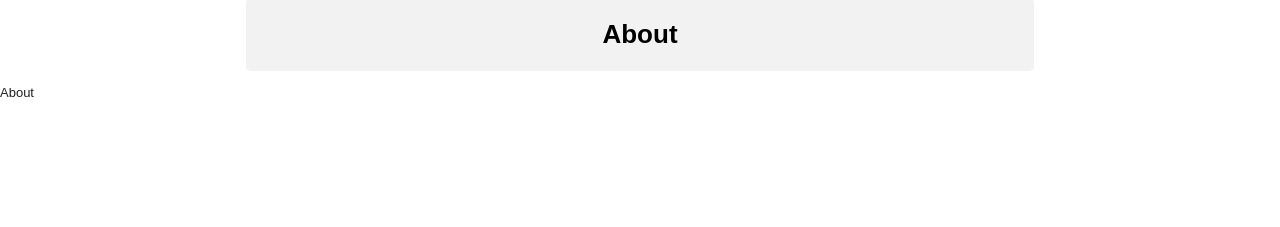
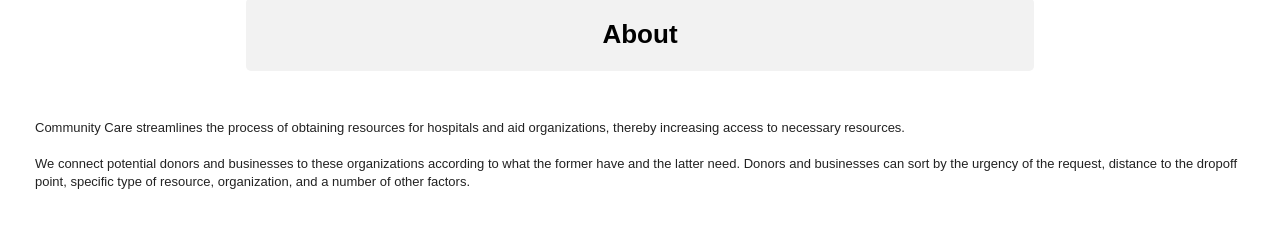
Before and after one commit to andrewli8/CharityWeb, a website: page public/about.html in a window 1280 px wide. Shown: the part 175-402 px from the top of the page. Drawn offline with Linux system fonts and the light colour scheme.

Commit message:
Some more updates

```diff
--- a/public/about.html
+++ b/public/about.html
@@ -17,6 +17,10 @@
 
         <div class="center"><h1>About</h1></div>
 
-        <p>About</p>
+        <p>Community Care streamlines the process of obtaining resources for hospitals and aid organizations, thereby increasing access to necessary resources.
+        <br></br>
+        We connect potential donors and businesses to these organizations according to what the former have and the latter need. Donors and businesses can sort by the urgency of the request, distance to the dropoff point, specific type of resource, organization, and a number of other factors.
+        </p>
+
     </body>
 </html>
--- a/public/google.css
+++ b/public/google.css
@@ -17,6 +17,9 @@ limitations under the License.
 */
 
 /* CONTAINERS */
+p {
+  padding: 35px;
+}
 
 input[type=text], select {
   width: 100%;
@@ -46,7 +49,7 @@ input[type=submit]:hover {
 div {
   border-radius: 5px;
   background-color: #f2f2f2;
-  padding: 60px;
+  padding: 53px;
 }
 
 body {
```
